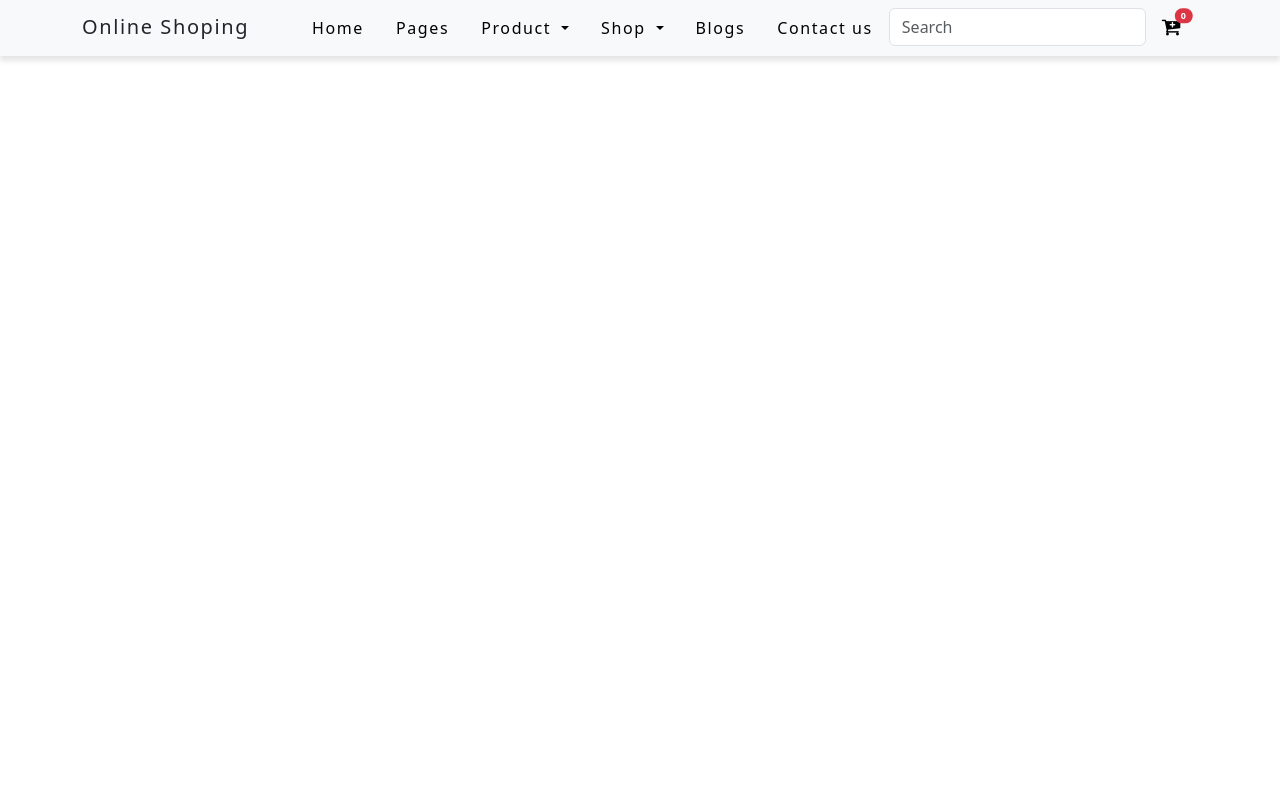
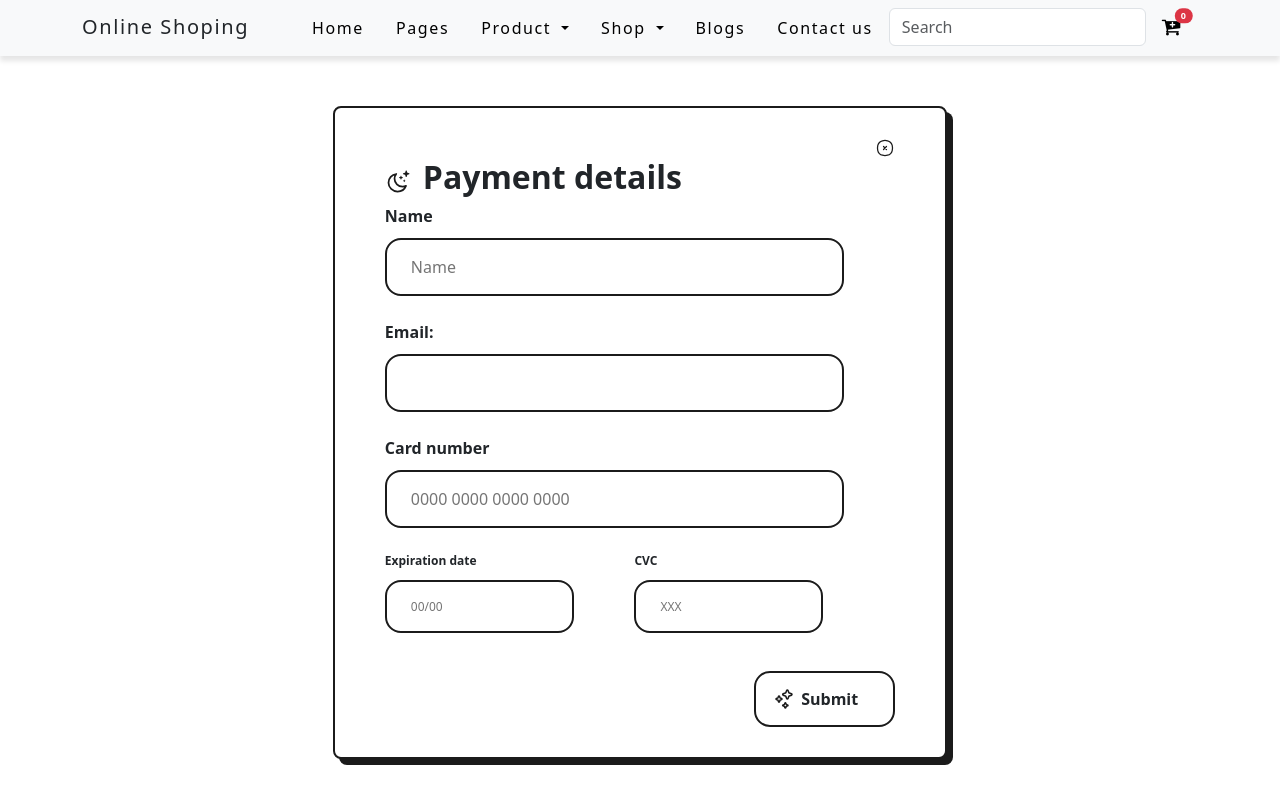
Before and after one commit to Chirag00509/Online-Shoping, an Angular app: page /checkout in a window 1280 px wide. Before the commit this address led to /. Shown: the top 804 px of the page. Built offline with nearby package versions, Linux system fonts and the light colour scheme.

Commit message:
add-checkout-page

```diff
--- a/src/app/app-routing.module.ts
+++ b/src/app/app-routing.module.ts
@@ -3,6 +3,7 @@ import { RouterModule, Routes } from '@angular/router';
 import { HomeComponent } from './pages/home/home.component';
 import { CartComponent } from './pages/cart/cart.component';
 import { ProductDetailsComponent } from './pages/product-details/product-details.component';
+import{CheckoutComponent} from './pages/checkout/checkout.component'
 
 const routes: Routes = [
   {
@@ -16,6 +17,10 @@ const routes: Routes = [
   {
     path: 'details/:id',
     component : ProductDetailsComponent
+  },
+  {
+    component:CheckoutComponent,
+    path:'checkout'
   }
 ];
 
--- a/src/app/app.module.ts
+++ b/src/app/app.module.ts
@@ -7,12 +7,16 @@ import { HomeComponent } from './pages/home/home.component';
 import { HttpClientModule } from  '@angular/common/http';
 import { FormsModule } from '@angular/forms';
 import { ProductDetailsComponent } from './pages/product-details/product-details.component';
+import { CartComponent } from './pages/cart/cart.component';
+import { CheckoutComponent } from './pages/checkout/checkout.component';
 
 @NgModule({
   declarations: [
     AppComponent,
     HomeComponent,
-    ProductDetailsComponent
+    ProductDetailsComponent,
+    CartComponent,
+    CheckoutComponent
   ],
   imports: [
     BrowserModule,
--- a/src/app/pages/cart/cart.component.html
+++ b/src/app/pages/cart/cart.component.html
@@ -45,7 +45,7 @@
                       <td colspan="4"></td>
                       <td><button (click)="emptycart()" class="btn btn-danger" style="width: 105px;">Empty Cart</button></td>
                       <td><button routerLink="/" class="btn btn-primary" style="width: 105px;">Shop More</button></td>
-                      <td><button class="btn btn-success">Checkout</button></td>
+                      <td><button (click)="checkout()" class="btn btn-success">Checkout</button></td>
                       <td><strong>Grand Total : ${{grandTotal}}</strong></td>
                   </tr>
                   </tbody>
--- a/src/app/pages/cart/cart.component.ts
+++ b/src/app/pages/cart/cart.component.ts
@@ -1,5 +1,6 @@
 import { Component, Input, OnInit } from '@angular/core';
 import { CartService } from '../../services/cart.service';
+import { Router } from '@angular/router';
 
 @Component({
   selector: 'app-cart',
@@ -11,7 +12,7 @@ export class CartComponent implements OnInit {
   products : any = [];
   grandTotal! : number;
 
-  constructor(private cartService : CartService) {}
+  constructor(private cartService : CartService,private router:Router) {}
 
   ngOnInit(): void {
     this.cartService.getProduct().subscribe((res) => {
@@ -28,4 +29,7 @@ export class CartComponent implements OnInit {
   removeItem(item : any) {
     this.cartService.removeCartItem(item);
   }
+  checkout() {
+    this.router.navigate(['/checkout'])
+  }
 }
--- /dev/null
+++ b/src/app/pages/checkout/checkout.component.css
@@ -0,0 +1,135 @@
+@import url('https://fonts.googleapis.com/css2?family=Inter:wght@100;200;300;400;500;600;700;800;900&display=swap');
+
+
+body {
+  display: flex;
+  align-items: center;
+  justify-content: center;
+  background-color: #C1BFFA;
+  font-family: inter, sans-serif;
+}
+
+.container {
+  display: flex;
+  flex-direction: column;
+  align-items: flex-start;
+  padding-left: 50px;
+  padding-right: 50px;
+  padding-top: 30px;
+  padding-bottom: 30px;
+
+  margin-top: 50px;
+  margin-bottom: 80px;
+
+  position: relative;
+  width: 48vw;
+  height: auto;
+
+  border-radius: 16px;
+  background-color: white;
+
+  border: 2px solid #1B1B1B;
+  box-sizing: border-box;
+  box-shadow: 6px 6px 0px #1B1B1B;
+  border-radius: 8px;
+}
+
+.heading {
+  display: flex;
+  flex-direction: row;
+  align-items: center;
+}
+
+#exit {
+  align-self: flex-end;
+}
+
+h1 {
+  margin-left: 10px;
+  font-size: 2rem;
+  font-weight: 800;
+}
+
+label {
+  font-weight: 600;
+}
+
+input {
+  display: flex;
+  flex-direction: row;
+  align-items: flex-start;
+  margin-top: 10px;
+  padding: 16px 24px;
+  width: 90%;
+  height: 15%;
+  left: 1048px;
+  top: 16px;
+  background: #FFFFFF;
+  border: 2px solid #1B1B1B;
+  box-sizing: border-box;
+  border-radius: 16px;
+  transition: 0.2s;
+}
+
+textarea:focus, input:focus{
+  outline: none;
+  border: 3px solid #1B1B1B;
+  border-radius: 16px;
+}
+
+.exp-cvc {
+  justify-self: center;
+  display: flex;
+  justify-content: center;
+  align-items: center;
+  width: 90%;
+}
+
+.expiration {
+  font-size: 0.75rem;
+  width: 50%;
+  margin-right: 20px;
+}
+
+.security {
+  font-size: 0.75rem;
+  width: 50%;
+  margin-left: 20px;
+}
+
+span {
+  padding-left: 5px;
+  cursor: pointer;
+}
+
+.btn {
+  border: 2px solid #1B1B1B;
+  box-sizing: border-box;
+  border-radius: 16px;
+  padding: 16px 32px 16px 16px;
+  text-align: center;
+  font-weight: 800;
+  margin-top: 20px;
+
+  width: 141px;
+  height: 56px;
+  left: 16px;
+  top: 88px;
+
+  display: flex;
+  flex-direction: row;
+  align-items: center;
+  align-self: flex-end;
+  cursor: pointer;
+  transition: 0.16s ease-out;
+}
+
+.btn:hover {
+  box-sizing: border-box;
+  box-shadow: 0px 0px 0px 4px #C1BFFA;
+  border-radius: 16px;
+}
+
+#exit {
+  cursor: pointer;
+}
--- /dev/null
+++ b/src/app/pages/checkout/checkout.component.html
@@ -0,0 +1,51 @@
+
+<div class="main">
+
+    <div class="container">
+        <svg id="exit" width="20" height="20" viewBox="0 0 24 24" fill="none" xmlns="http://www.w3.org/2000/svg">
+    <path d="M3.35288 8.95043C4.00437 6.17301 6.17301 4.00437 8.95043 3.35288C10.9563 2.88237 13.0437 2.88237 15.0496 3.35288C17.827 4.00437 19.9956 6.17301 20.6471 8.95044C21.1176 10.9563 21.1176 13.0437 20.6471 15.0496C19.9956 17.827 17.827 19.9956 15.0496 20.6471C13.0437 21.1176 10.9563 21.1176 8.95044 20.6471C6.17301 19.9956 4.00437 17.827 3.35288 15.0496C2.88237 13.0437 2.88237 10.9563 3.35288 8.95043Z" stroke="#1B1B1B" stroke-width="1.5"/>
+    <path d="M13.7678 10.2322L10.2322 13.7678M13.7678 13.7678L10.2322 10.2322" stroke="#1B1B1B" stroke-width="1.5" stroke-linecap="round"/></svg>
+
+    <div class="heading">
+      <svg width="28" height="28" viewBox="0 0 24 24" fill="none" xmlns="http://www.w3.org/2000/svg">
+    <path d="M13.3986 7.64605C13.495 7.37724 13.88 7.37724 13.9764 7.64605L14.2401 8.38111C14.271 8.46715 14.3395 8.53484 14.4266 8.56533L15.1709 8.82579C15.443 8.92103 15.443 9.30119 15.1709 9.39644L14.4266 9.65689C14.3395 9.68738 14.271 9.75507 14.2401 9.84112L13.9764 10.5762C13.88 10.845 13.495 10.845 13.3986 10.5762L13.1349 9.84112C13.104 9.75507 13.0355 9.68738 12.9484 9.65689L12.2041 9.39644C11.932 9.30119 11.932 8.92103 12.2041 8.82579L12.9484 8.56533C13.0355 8.53484 13.104 8.46715 13.1349 8.38111L13.3986 7.64605Z" fill="#1B1B1B"/>
+    <path d="M16.3074 10.9122C16.3717 10.733 16.6283 10.733 16.6926 10.9122L16.8684 11.4022C16.889 11.4596 16.9347 11.5047 16.9928 11.525L17.4889 11.6987C17.6704 11.7622 17.6704 12.0156 17.4889 12.0791L16.9928 12.2527C16.9347 12.2731 16.889 12.3182 16.8684 12.3756L16.6926 12.8656C16.6283 13.0448 16.3717 13.0448 16.3074 12.8656L16.1316 12.3756C16.111 12.3182 16.0653 12.2731 16.0072 12.2527L15.5111 12.0791C15.3296 12.0156 15.3296 11.7622 15.5111 11.6987L16.0072 11.525C16.0653 11.5047 16.111 11.4596 16.1316 11.4022L16.3074 10.9122Z" fill="#1B1B1B"/>
+    <path d="M17.7693 3.29184C17.9089 2.90272 18.4661 2.90272 18.6057 3.29184L19.0842 4.62551C19.1288 4.75006 19.2281 4.84805 19.3542 4.89219L20.7045 5.36475C21.0985 5.50263 21.0985 6.05293 20.7045 6.19081L19.3542 6.66337C19.2281 6.7075 19.1288 6.80549 19.0842 6.93005L18.6057 8.26372C18.4661 8.65284 17.9089 8.65284 17.7693 8.26372L17.2908 6.93005C17.2462 6.80549 17.1469 6.7075 17.0208 6.66337L15.6705 6.19081C15.2765 6.05293 15.2765 5.50263 15.6705 5.36475L17.0208 4.89219C17.1469 4.84805 17.2462 4.75006 17.2908 4.62551L17.7693 3.29184Z" fill="#1B1B1B"/>
+    <path d="M3 13.4597C3 17.6241 6.4742 21 10.7598 21C14.0591 21 16.8774 18.9993 18 16.1783C17.1109 16.5841 16.1181 16.8109 15.0709 16.8109C11.2614 16.8109 8.17323 13.8101 8.17323 10.1084C8.17323 8.56025 8.71338 7.13471 9.62054 6C5.87502 6.5355 3 9.67132 3 13.4597Z" stroke="#1B1B1B" stroke-width="1.5" stroke-linecap="round" stroke-linejoin="round"/>
+    </svg>
+      <h1>Payment details</h1>
+
+      </div>
+
+      <label for="name">Name</label>
+        <input type="text" id="name" name="name" placeholder="Name"/>
+      <br>
+      <label for="email">Email:</label>
+  <input type="email" id="email" name="user_email">
+  <br>
+      <label for="card">Card number</label>
+        <input type="text" minlength="16" maxlength="16" id="card" name="card" placeholder="0000 0000 0000 0000"/>
+      <br>
+      <div class="exp-cvc">
+        <div class="expiration">
+      <label for="expiry">Expiration date</label>
+        <input class="inputCard" name="expiry" id="expiry" type="text" required placeholder="00/00"/>
+        <br>
+        </div>
+        <div class="security">
+      <label for="cvc">CVC</label>
+        <input type="text" minlength="3" maxlength="4" id="cvc" name="cvc" placeholder="XXX" />
+      <br>
+        </div>
+      </div>
+    <div class="btn">
+
+    <svg width="24" height="24" viewBox="0 0 24 24" fill="none" xmlns="http://www.w3.org/2000/svg">
+    <path d="M12.8768 16.1682C13.0292 15.7535 13.6375 15.7535 13.7899 16.1682L14.2066 17.3023C14.2554 17.435 14.3637 17.5395 14.5013 17.5865L15.6774 17.9884C16.1075 18.1353 16.1075 18.7218 15.6774 18.8688L14.5013 19.2706C14.3637 19.3177 14.2554 19.4221 14.2066 19.5549L13.7899 20.6889C13.6375 21.1037 13.0292 21.1037 12.8768 20.6889L12.4601 19.5549C12.4113 19.4221 12.303 19.3177 12.1653 19.2706L10.9892 18.8688C10.5591 18.7218 10.5591 18.1353 10.9892 17.9884L12.1653 17.5865C12.303 17.5395 12.4113 17.435 12.4601 17.3023L12.8768 16.1682Z" stroke="#1B1B1B" stroke-width="1.5" stroke-linejoin="round"/>
+    <path d="M14.6394 3.47278C14.8711 2.84241 15.7956 2.84241 16.0272 3.47278L16.8211 5.63332C16.8953 5.8351 17.0599 5.99384 17.2691 6.06534L19.5097 6.83089C20.1634 7.05426 20.1634 7.94574 19.5097 8.16911L17.2691 8.93466C17.0599 9.00616 16.8953 9.1649 16.8211 9.36668L16.0272 11.5272C15.7956 12.1576 14.8711 12.1576 14.6394 11.5272L13.8455 9.36668C13.7714 9.1649 13.6068 9.00616 13.3975 8.93466L11.157 8.16911C10.5032 7.94574 10.5032 7.05426 11.157 6.83089L13.3975 6.06534C13.6068 5.99384 13.7714 5.8351 13.8455 5.63332L14.6394 3.47278Z" stroke="#1B1B1B" stroke-width="1.5" stroke-linejoin="round"/>
+    <path d="M6.48641 9.36289C6.65786 8.87904 7.34214 8.87904 7.51358 9.36289L7.9824 10.686C8.03728 10.8409 8.15913 10.9627 8.31401 11.0176L9.63711 11.4864C10.121 11.6579 10.121 12.3421 9.63711 12.5136L8.31401 12.9824C8.15913 13.0373 8.03728 13.1591 7.9824 13.314L7.51358 14.6371C7.34214 15.121 6.65786 15.121 6.48641 14.6371L6.0176 13.314C5.96272 13.1591 5.84087 13.0373 5.68599 12.9824L4.36289 12.5136C3.87904 12.3421 3.87904 11.6579 4.36289 11.4864L5.68599 11.0176C5.84087 10.9627 5.96272 10.8409 6.0176 10.686L6.48641 9.36289Z" stroke="#1B1B1B" stroke-width="1.5" stroke-linejoin="round"/>
+    </svg>
+        <span id="submit">Submit</span>
+    </div>
+    </div>
+    </div>
```
Also changed, not shown: src/app/pages/checkout/checkout.component.ts (added, +10 -0 lines), 1 other file (tests, documents, lock files or other folders).
